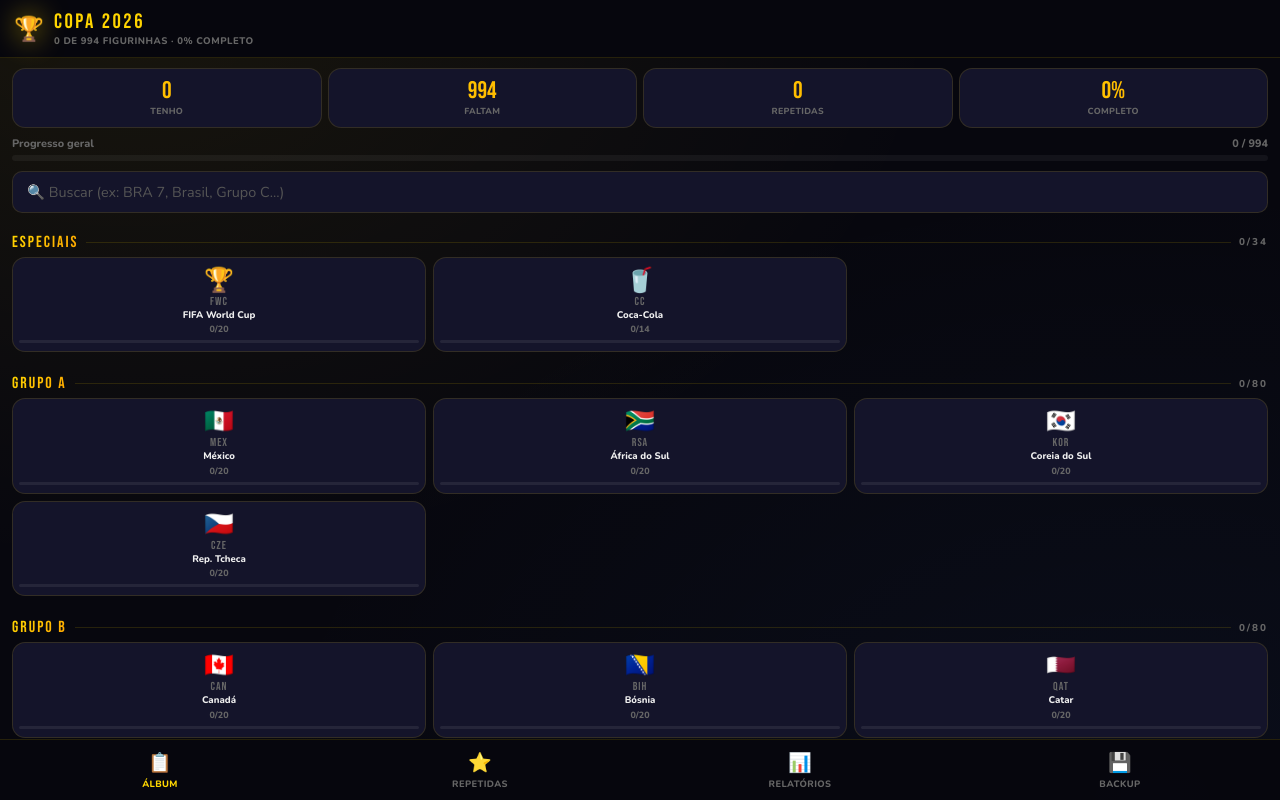
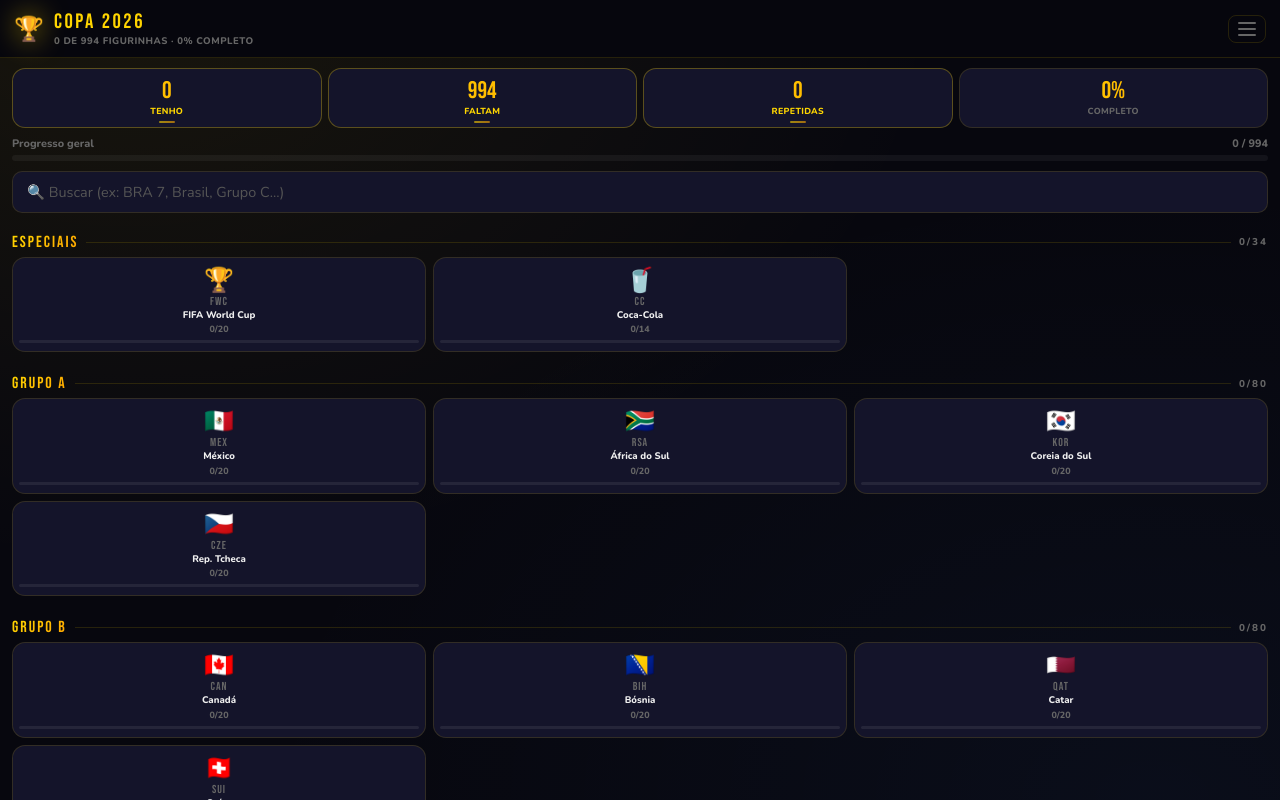
Before and after one commit to marcelinowe/album-copa-2026, a React (Vite) app: page / in a window 1280 px wide. Built offline with nearby package versions, Linux system fonts and the light colour scheme.

Commit message:
Add files via upload

```diff
--- a/src/App.jsx
+++ b/src/App.jsx
@@ -265,7 +265,7 @@ function GroupSection({ grp, col, openTeamId, onToggle, onUpdate }) {
 }
 
 // ─── ALBUM PAGE ───────────────────────────────────────────────────────────────
-function AlbumPage({ col, onUpdate }) {
+function AlbumPage({ col, onUpdate, onNavigate }) {
   const [search,     setSearch]     = useState("");
   const [openTeamId, setOpenTeamId] = useState(null);
 
@@ -288,14 +288,26 @@ function AlbumPage({ col, onUpdate }) {
       )})).filter(g=>g.teams.length>0)
     : GROUPS;
 
+  // cards: Tenho → "doubles" (have list), Faltam → "reports", Repetidas → "doubles"
+  const statCards = [
+    { label:"Tenho",    value:have,       nav:"have",    hint:"Ver lista" },
+    { label:"Faltam",   value:miss,       nav:"miss",    hint:"Ver lista" },
+    { label:"Repetidas",value:dbl,        nav:"doubles", hint:"Ver lista" },
+    { label:"Completo", value:pct+"%",    nav:null,      hint:null        },
+  ];
+
   return (
     <>
       {/* stats */}
       <div style={{ display:"grid", gridTemplateColumns:"repeat(4,1fr)", gap:6, padding:"10px 12px 6px" }}>
-        {[["Tenho",have],["Faltam",miss],["Repetidas",dbl],["Completo",pct+"%"]].map(([l,v])=>(
-          <div key={l} style={{ background:card, border:`1px solid ${bdr}`, borderRadius:13, padding:"10px 4px", textAlign:"center" }}>
-            <div style={{ fontFamily:font.title, fontSize:"1.5rem", background:`linear-gradient(135deg,${gold},${gold2})`, WebkitBackgroundClip:"text", WebkitTextFillColor:"transparent", lineHeight:1 }}>{v}</div>
-            <div style={{ fontSize:".55rem", color:muted, fontWeight:800, textTransform:"uppercase", letterSpacing:".3px", marginTop:2 }}>{l}</div>
+        {statCards.map(({label,value,nav})=>(
+          <div key={label}
+            onClick={()=>nav && onNavigate(nav)}
+            style={{ background:card, border:`1px solid ${nav ? "rgba(255,215,0,0.3)" : bdr}`, borderRadius:13, padding:"10px 4px", textAlign:"center", cursor: nav ? "pointer" : "default", WebkitTapHighlightColor:"transparent", position:"relative", transition:"border-color .15s" }}
+          >
+            <div style={{ fontFamily:font.title, fontSize:"1.5rem", background:`linear-gradient(135deg,${gold},${gold2})`, WebkitBackgroundClip:"text", WebkitTextFillColor:"transparent", lineHeight:1 }}>{value}</div>
+            <div style={{ fontSize:".55rem", color: nav ? gold : muted, fontWeight:800, textTransform:"uppercase", letterSpacing:".3px", marginTop:2 }}>{label}</div>
+            {nav && <div style={{ position:"absolute", bottom:4, left:"50%", transform:"translateX(-50%)", width:16, height:2, background:`linear-gradient(90deg,${gold},${gold2})`, borderRadius:99, opacity:.6 }} />}
           </div>
         ))}
       </div>
@@ -493,14 +505,160 @@ function BackupPage({ col, onImport, onToast }) {
   );
 }
 
+// ─── HAVE PAGE ───────────────────────────────────────────────────────────────
+function HavePage({ col }) {
+  const sections = [];
+  for (const grp of GROUPS) {
+    const teamItems = [];
+    for (const team of grp.teams) {
+      const items = team.stickers.filter(s => (col[s.id]||0) > 0);
+      if (items.length) teamItems.push({ team, items });
+    }
+    if (teamItems.length) sections.push({ grp, teamItems });
+  }
+  const total = sections.reduce((a,s)=>a+s.teamItems.reduce((b,t)=>b+t.items.length,0),0);
+  return (
+    <div>
+      <div style={{ padding:"16px 12px 8px" }}>
+        <h2 style={{ fontFamily:font.title, fontSize:"1.5rem", letterSpacing:"2px" }}>✅ TENHO</h2>
+        <p style={{ color:muted, fontSize:".8rem", fontWeight:700, marginTop:2 }}>{total} figurinha{total!==1?"s":""} na sua coleção</p>
+      </div>
+      {sections.length === 0 ? (
+        <div style={{ textAlign:"center", padding:"50px 20px", color:muted }}>
+          <div style={{ fontSize:46, marginBottom:10 }}>📦</div>
+          <p style={{ fontSize:".88rem", fontWeight:700, lineHeight:1.6 }}>Nenhuma figurinha ainda!<br/>Comece marcando suas figurinhas.</p>
+        </div>
+      ) : sections.map(({grp,teamItems})=>(
+        <div key={grp.id}>
+          <div style={{ padding:"8px 12px", fontFamily:font.title, fontSize:".85rem", letterSpacing:1, color:gold, background:card, borderTop:`1px solid ${bdr}`, borderBottom:`1px solid ${bdr}`, margin:"5px 0 0" }}>⚽ {grp.name}</div>
+          {teamItems.map(({team,items})=>(
+            <div key={team.id}>
+              <div style={{ display:"flex", alignItems:"center", gap:6, padding:"6px 12px 3px", fontFamily:font.body, fontSize:".75rem", fontWeight:800 }}>{team.flag} <strong>{team.name}</strong> <span style={{color:muted,fontWeight:700}}>({items.length}/{team.stickers.length})</span></div>
+              <div style={{ display:"flex", flexWrap:"wrap", gap:5, padding:"0 12px 6px" }}>
+                {items.map(s=>(
+                  <div key={s.id} style={{ background:"linear-gradient(135deg,rgba(0,200,83,.12),rgba(0,200,83,.03))", border:"1.5px solid rgba(0,200,83,.3)", borderRadius:7, padding:"4px 9px", fontSize:".7rem", fontWeight:800, color:green }}>
+                    {s.label}
+                  </div>
+                ))}
+              </div>
+            </div>
+          ))}
+        </div>
+      ))}
+      <div style={{ height:14 }} />
+    </div>
+  );
+}
+
+// ─── MISS PAGE ────────────────────────────────────────────────────────────────
+function MissPage({ col }) {
+  const sections = [];
+  for (const grp of GROUPS) {
+    const teamItems = [];
+    for (const team of grp.teams) {
+      const items = team.stickers.filter(s => (col[s.id]||0) === 0);
+      if (items.length) teamItems.push({ team, items });
+    }
+    if (teamItems.length) sections.push({ grp, teamItems });
+  }
+  const total = sections.reduce((a,s)=>a+s.teamItems.reduce((b,t)=>b+t.items.length,0),0);
+  return (
+    <div>
+      <div style={{ padding:"16px 12px 8px" }}>
+        <h2 style={{ fontFamily:font.title, fontSize:"1.5rem", letterSpacing:"2px" }}>❌ FALTAM</h2>
+        <p style={{ color:muted, fontSize:".8rem", fontWeight:700, marginTop:2 }}>{total} figurinha{total!==1?"s":""} faltando para completar</p>
+      </div>
+      {sections.length === 0 ? (
+        <div style={{ textAlign:"center", padding:"50px 20px", color:muted }}>
+          <div style={{ fontSize:46, marginBottom:10 }}>🏆</div>
+          <p style={{ fontSize:".88rem", fontWeight:700, lineHeight:1.6 }}>Álbum completo!<br/>Parabéns, você tem todas as figurinhas!</p>
+        </div>
+      ) : sections.map(({grp,teamItems})=>(
+        <div key={grp.id}>
+          <div style={{ padding:"8px 12px", fontFamily:font.title, fontSize:".85rem", letterSpacing:1, color:gold, background:card, borderTop:`1px solid ${bdr}`, borderBottom:`1px solid ${bdr}`, margin:"5px 0 0" }}>⚽ {grp.name}</div>
+          {teamItems.map(({team,items})=>(
+            <div key={team.id}>
+              <div style={{ display:"flex", alignItems:"center", gap:6, padding:"6px 12px 3px", fontFamily:font.body, fontSize:".75rem", fontWeight:800 }}>{team.flag} <strong>{team.name}</strong> <span style={{color:muted,fontWeight:700}}>({items.length} faltando)</span></div>
+              <div style={{ display:"flex", flexWrap:"wrap", gap:5, padding:"0 12px 6px" }}>
+                {items.map(s=>(
+                  <div key={s.id} style={{ background:"rgba(255,23,68,0.08)", border:"1.5px solid rgba(255,23,68,.25)", borderRadius:7, padding:"4px 9px", fontSize:".7rem", fontWeight:800, color:"#ff6b6b" }}>
+                    {s.label}
+                  </div>
+                ))}
+              </div>
+            </div>
+          ))}
+        </div>
+      ))}
+      <div style={{ height:14 }} />
+    </div>
+  );
+}
+
+// ─── HAMBURGER MENU ───────────────────────────────────────────────────────────
+function HamburgerMenu({ onSelect }) {
+  const [open, setOpen] = useState(false);
+
+  const items = [
+    { id:"reports", ico:"📊", label:"Relatórios" },
+    { id:"backup",  ico:"💾", label:"Backup" },
+  ];
+
+  return (
+    <div style={{ position:"relative" }}>
+      {/* overlay */}
+      {open && (
+        <div onClick={()=>setOpen(false)} style={{ position:"fixed", inset:0, zIndex:150 }} />
+      )}
+
+      {/* hamburger button */}
+      <button onClick={()=>setOpen(o=>!o)} style={{
+        background:"none", border:`1px solid ${bdr}`, borderRadius:8,
+        color: open ? gold : muted, padding:"6px 9px", cursor:"pointer",
+        display:"flex", flexDirection:"column", gap:4,
+        WebkitTapHighlightColor:"transparent", zIndex:160, position:"relative",
+      }}>
+        {open ? (
+          <span style={{ fontSize:16, lineHeight:1, color:gold }}>✕</span>
+        ) : (
+          <>
+            <span style={{ display:"block", width:18, height:2, background:muted, borderRadius:2 }} />
+            <span style={{ display:"block", width:18, height:2, background:muted, borderRadius:2 }} />
+            <span style={{ display:"block", width:18, height:2, background:muted, borderRadius:2 }} />
+          </>
+        )}
+      </button>
+
+      {/* dropdown */}
+      {open && (
+        <div style={{
+          position:"absolute", top:"calc(100% + 8px)", right:0,
+          background:"rgba(14,14,28,0.98)", border:`1px solid ${bdr}`,
+          borderRadius:12, overflow:"hidden", minWidth:160, zIndex:200,
+          boxShadow:"0 8px 32px rgba(0,0,0,0.5)",
+          animation:"slideDown .15s ease",
+        }}>
+          {items.map((item, i) => (
+            <button key={item.id} onClick={()=>{ onSelect(item.id); setOpen(false); }} style={{
+              display:"flex", alignItems:"center", gap:10,
+              width:"100%", padding:"13px 16px",
+              background:"transparent", border:"none",
+              borderBottom: i < items.length-1 ? `1px solid ${bdr}` : "none",
+              color:"#efefef", fontFamily:font.body, fontSize:".85rem", fontWeight:800,
+              cursor:"pointer", textAlign:"left",
+              WebkitTapHighlightColor:"transparent",
+            }}>
+              <span style={{ fontSize:18 }}>{item.ico}</span>
+              {item.label}
+            </button>
+          ))}
+        </div>
+      )}
+    </div>
+  );
+}
+
 // ─── APP ROOT ─────────────────────────────────────────────────────────────────
-const TABS = [
-  {id:"album",   ico:"📋", label:"Álbum"},
-  {id:"doubles", ico:"⭐", label:"Repetidas"},
-  {id:"reports", ico:"📊", label:"Relatórios"},
-  {id:"backup",  ico:"💾", label:"Backup"},
-];
-
 export default function App() {
   const [col,    setCol]   = useState(loadCol);
   const [page,   setPage]  = useState("album");
@@ -543,29 +701,39 @@ export default function App() {
 
         {/* header */}
         <div style={{ flexShrink:0, background:"rgba(7,7,14,0.97)", backdropFilter:"blur(20px)", borderBottom:`1px solid ${bdr}`, padding:"12px 14px 10px", display:"flex", alignItems:"center", gap:10, zIndex:100 }}>
-          <span style={{ fontSize:24, filter:"drop-shadow(0 0 14px rgba(255,215,0,.65))" }}>🏆</span>
+          {/* trophy / back button */}
+          {page !== "album" ? (
+            <button onClick={()=>setPage("album")} style={{ background:"none", border:`1px solid ${bdr}`, borderRadius:8, color:gold, fontSize:".75rem", fontWeight:800, fontFamily:font.body, padding:"5px 10px", cursor:"pointer", WebkitTapHighlightColor:"transparent", display:"flex", alignItems:"center", gap:5 }}>
+              ← Álbum
+            </button>
+          ) : (
+            <span style={{ fontSize:24, filter:"drop-shadow(0 0 14px rgba(255,215,0,.65))" }}>🏆</span>
+          )}
+
           <div style={{ flex:1 }}>
-            <div style={{ fontFamily:font.title, fontSize:"1.3rem", letterSpacing:"2.5px", background:`linear-gradient(135deg,${gold},${gold2})`, WebkitBackgroundClip:"text", WebkitTextFillColor:"transparent", lineHeight:1 }}>COPA 2026</div>
-            <div style={{ fontSize:".6rem", color:muted, fontWeight:800, letterSpacing:".5px", textTransform:"uppercase", marginTop:1 }}>{have} de {TOTAL} figurinhas · {pct}% completo</div>
+            <div style={{ fontFamily:font.title, fontSize:"1.3rem", letterSpacing:"2.5px", background:`linear-gradient(135deg,${gold},${gold2})`, WebkitBackgroundClip:"text", WebkitTextFillColor:"transparent", lineHeight:1 }}>
+              {page==="album"   ? "COPA 2026"        :
+               page==="doubles" ? "REPETIDAS"        :
+               page==="have"    ? "TENHO"            :
+               page==="miss"    ? "FALTAM"           :
+               page==="reports" ? "RELATÓRIOS"       : "BACKUP"}
+            </div>
+            {page==="album" && (
+              <div style={{ fontSize:".6rem", color:muted, fontWeight:800, letterSpacing:".5px", textTransform:"uppercase", marginTop:1 }}>{have} de {TOTAL} figurinhas · {pct}% completo</div>
+            )}
           </div>
+
+          <HamburgerMenu onSelect={setPage} />
         </div>
 
         {/* scroll area */}
         <div style={{ flex:1, overflowY:"auto", WebkitOverflowScrolling:"touch" }}>
-          {page==="album"   && <AlbumPage   col={col} onUpdate={update} />}
+          {page==="album"   && <AlbumPage   col={col} onUpdate={update} onNavigate={setPage} />}
           {page==="doubles" && <DoublesPage col={col} />}
+          {page==="have"    && <HavePage    col={col} />}
+          {page==="miss"    && <MissPage    col={col} />}
           {page==="reports" && <ReportsPage col={col} onToast={showToast} />}
           {page==="backup"  && <BackupPage  col={col} onImport={importCol} onToast={showToast} />}
-        </div>
-
-        {/* bottom nav */}
-        <div style={{ flexShrink:0, display:"flex", background:"rgba(7,7,14,0.98)", borderTop:`1px solid ${bdr}` }}>
-          {TABS.map(t=>(
-            <button key={t.id} onClick={()=>setPage(t.id)} style={{ flex:1, padding:"10px 4px", border:"none", background:"transparent", color:page===t.id?gold:muted, fontFamily:font.body, fontSize:".58rem", fontWeight:800, cursor:"pointer", display:"flex", flexDirection:"column", alignItems:"center", gap:2, textTransform:"uppercase", letterSpacing:".4px", WebkitTapHighlightColor:"transparent" }}>
-              <span style={{ fontSize:19 }}>{t.ico}</span>
-              {t.id==="doubles"&&dblCnt>0 ? `Rep.(${dblCnt})` : t.label}
-            </button>
-          ))}
         </div>
 
         {toast && <Toast msg={toast.msg} type={toast.type} />}
```
